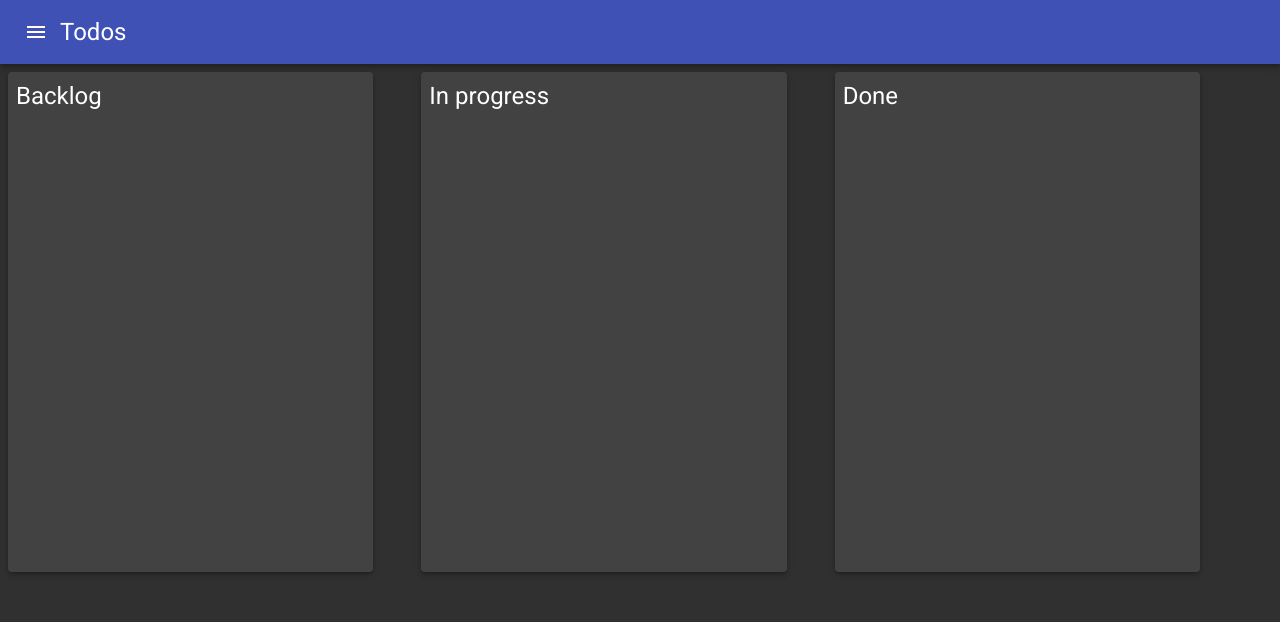
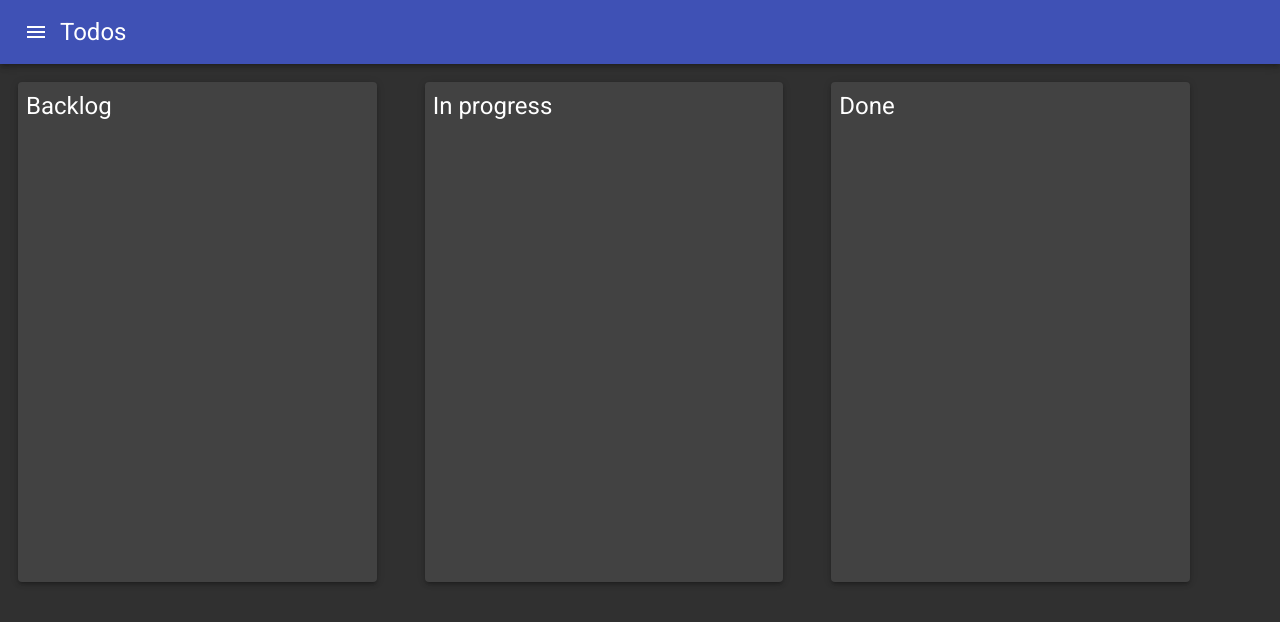
Before and after one commit to bartlomiejolma/todos-material-ui, a React (Create React App) app: page /kanban in a window 1280 px wide. Shown: the top 622 px of the page. Built offline with nearby package versions, Linux system fonts and the light colour scheme.

Commit message:
Adds padding to the lists.

```diff
--- a/src/pages/Kanban/index.js
+++ b/src/pages/Kanban/index.js
@@ -5,6 +5,7 @@ import { DragDropContext } from "react-beautiful-dnd";
 import { changeGroupOfTodo, changeIndexOfTodo } from "../../store/todos";
 import Column from "./Column";
 import { Grid } from "@material-ui/core";
+import styled from "styled-components";
 
 const groupTodos = (todos) => {
   return todos.reduce(
@@ -17,6 +18,11 @@ const groupTodos = (todos) => {
     { Backlog: [], "In progress": [], Done: [] }
   );
 };
+
+const GridContainer = styled(Grid)`
+  padding: 10px
+`;
+
 const Kanban = () => {
   const todos = useSelector((state) => state.todos) || [];
   const dispatch = useDispatch();
@@ -33,13 +39,13 @@ const Kanban = () => {
     dispatch(changeIndexOfTodo({ id: +draggableId, index }));
   };
   return (
-    <Grid container spacing={4}>
+    <GridContainer container spacing={4}>
       <DragDropContext onDragEnd={onDragEnd}>
         {Object.entries(groupedTodos).map(([group, tasks]) => (
           <Column column={{ title: group, id: group }} tasks={tasks} />
         ))}
       </DragDropContext>
-    </Grid>
+    </GridContainer>
   );
 };
 
```
